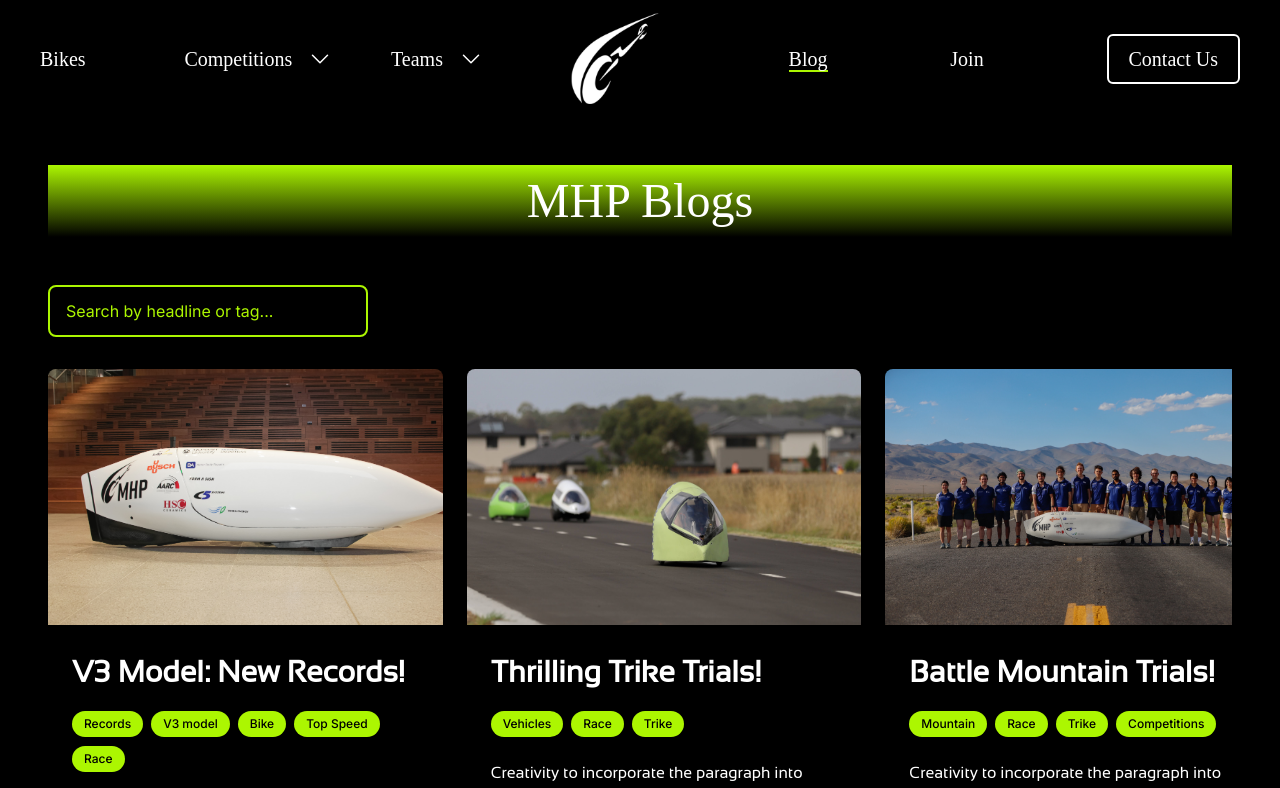
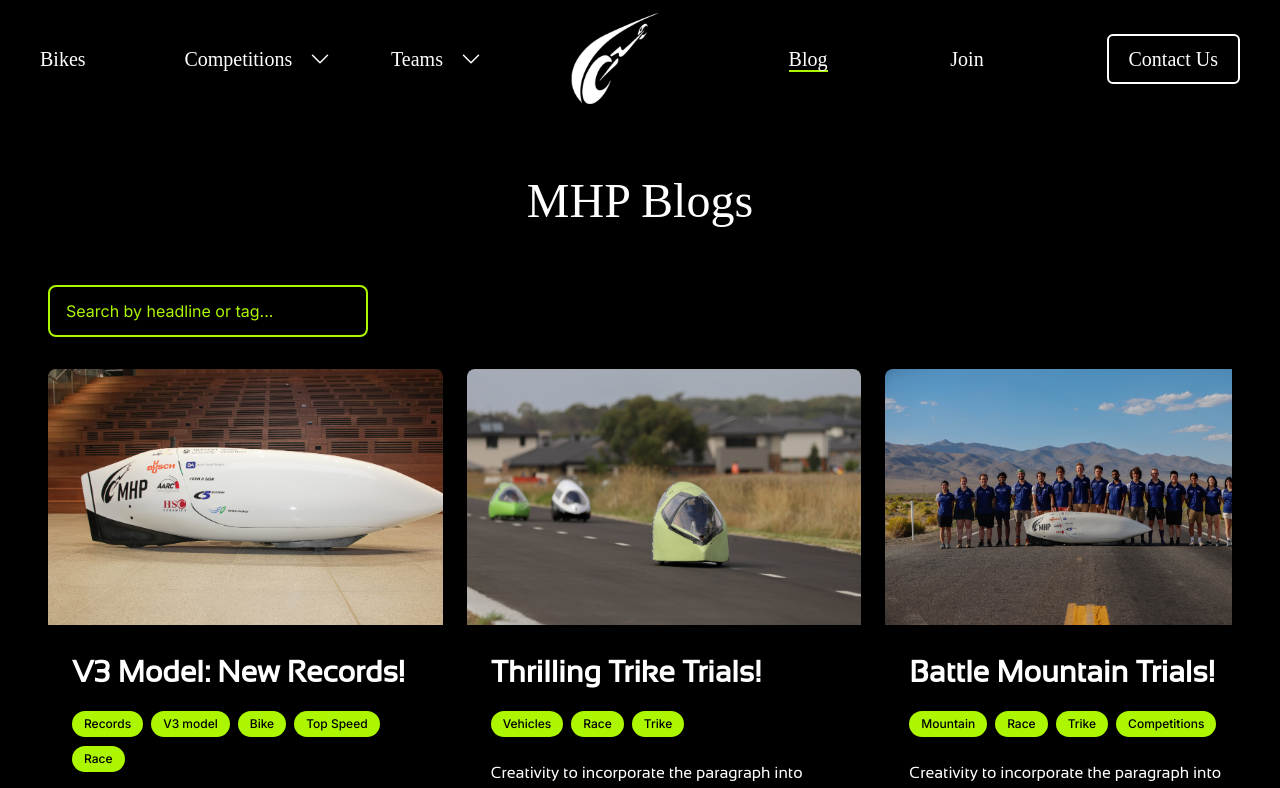
Before and after one commit to monash-human-power/MHP_Website_V2, a Next.js app: page /blog in a window 1280 px wide. Shown: the top 788 px of the page. Built offline with nearby package versions, Linux system fonts and the light colour scheme; a web font is replaced by a local one.

Commit message:
remove the gradient of the page title

```diff
--- a/app/blog/page.tsx
+++ b/app/blog/page.tsx
@@ -35,7 +35,7 @@ export default function Blog() {
     <>
       {/* MHP Vehicles Section */}
       <PageSection colourWay="dark">
-        <h1 className="font-Aldrich text-5xl text-center mb-12 drop-shadow-lg text-gradient bg-gradient-to-b from-greenbutton to-white-300">
+        <h1 className="font-Aldrich text-5xl text-center mb-12 drop-shadow-lg ">
           MHP Blogs
         </h1>
         {/* Search bar */}
```
